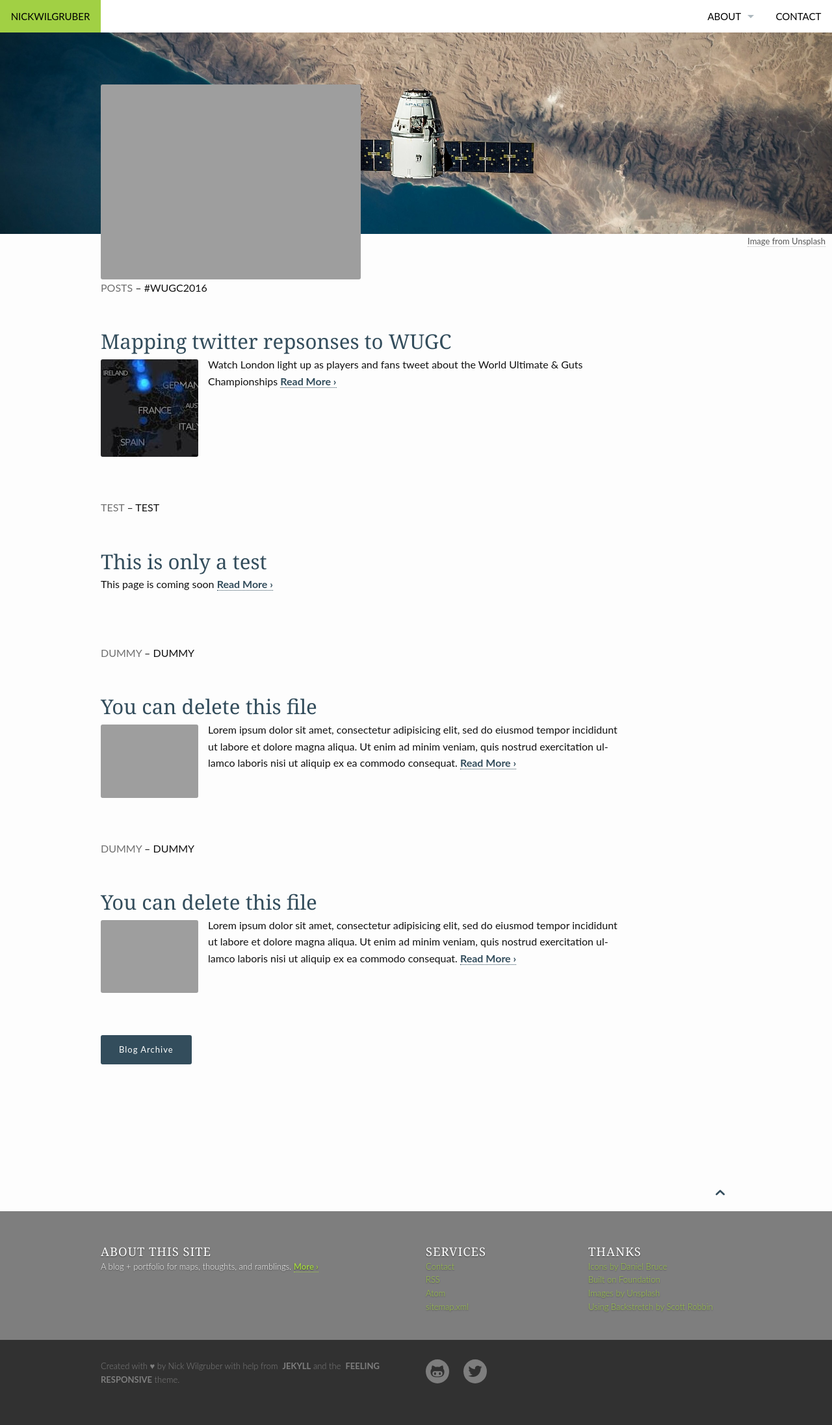
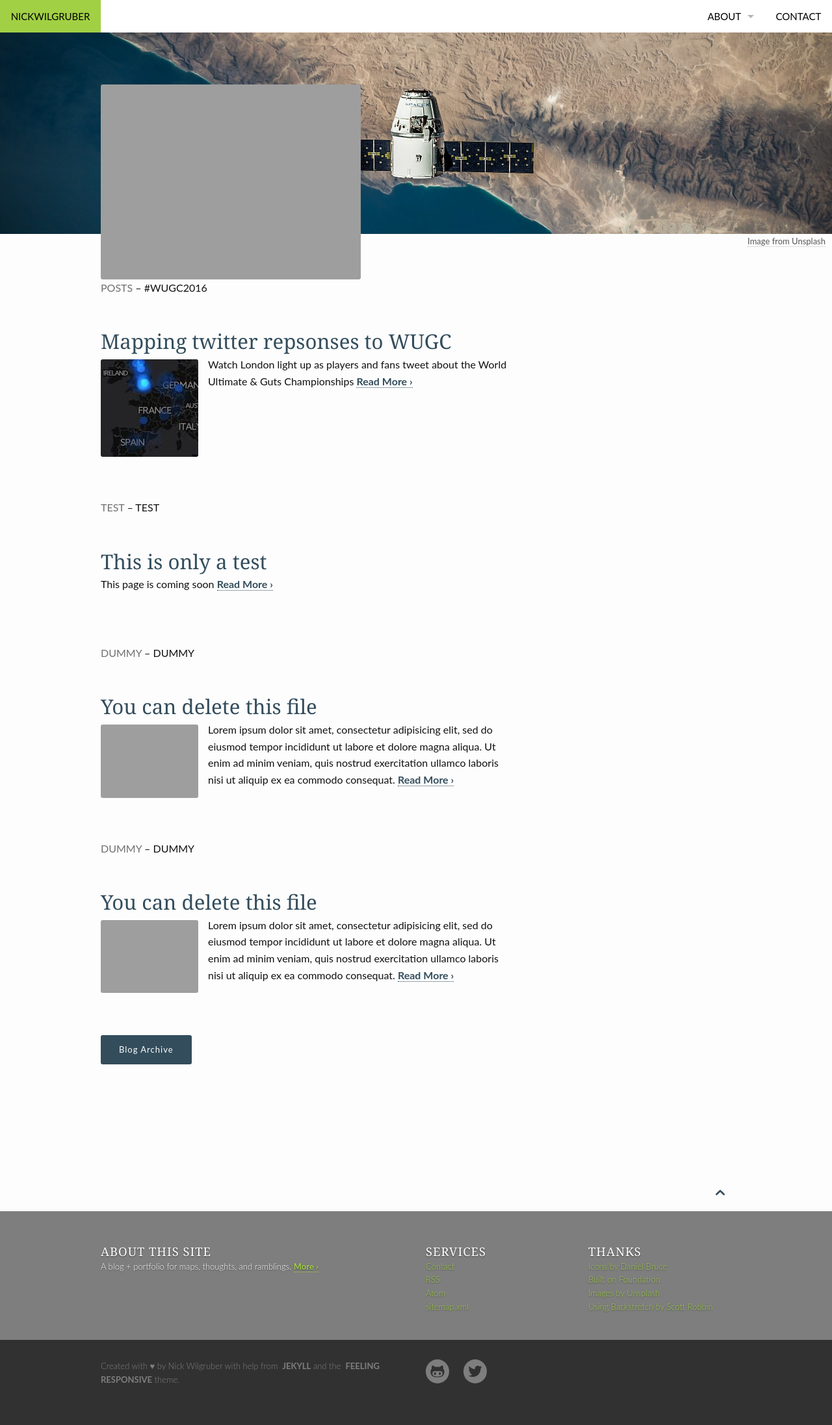
Before and after one commit to wontgruber/wontgruber.github.io, a Jekyll site: the page built from blog/index.html, in a window 1280 px wide. Shown: the whole page at 65% size. Built offline with Jekyll 4.4.1, drawn with Linux system fonts in a browser that asks for light colours; the list of posts is cut into pages by our own code.

Commit message:
Change size of blog column

```diff
--- a/_layouts/blog-fullwidth.html
+++ b/_layouts/blog-fullwidth.html
@@ -17,7 +17,7 @@ format: blog-fullwidth
 
 
 <div class="row t30">
-	<div class="medium-10 columns">
+	<div class="medium-8 columns">
     {% include _pagination.html %}
 	</div><!-- /.medium-12.columns -->
 </div><!-- /.row -->
```
